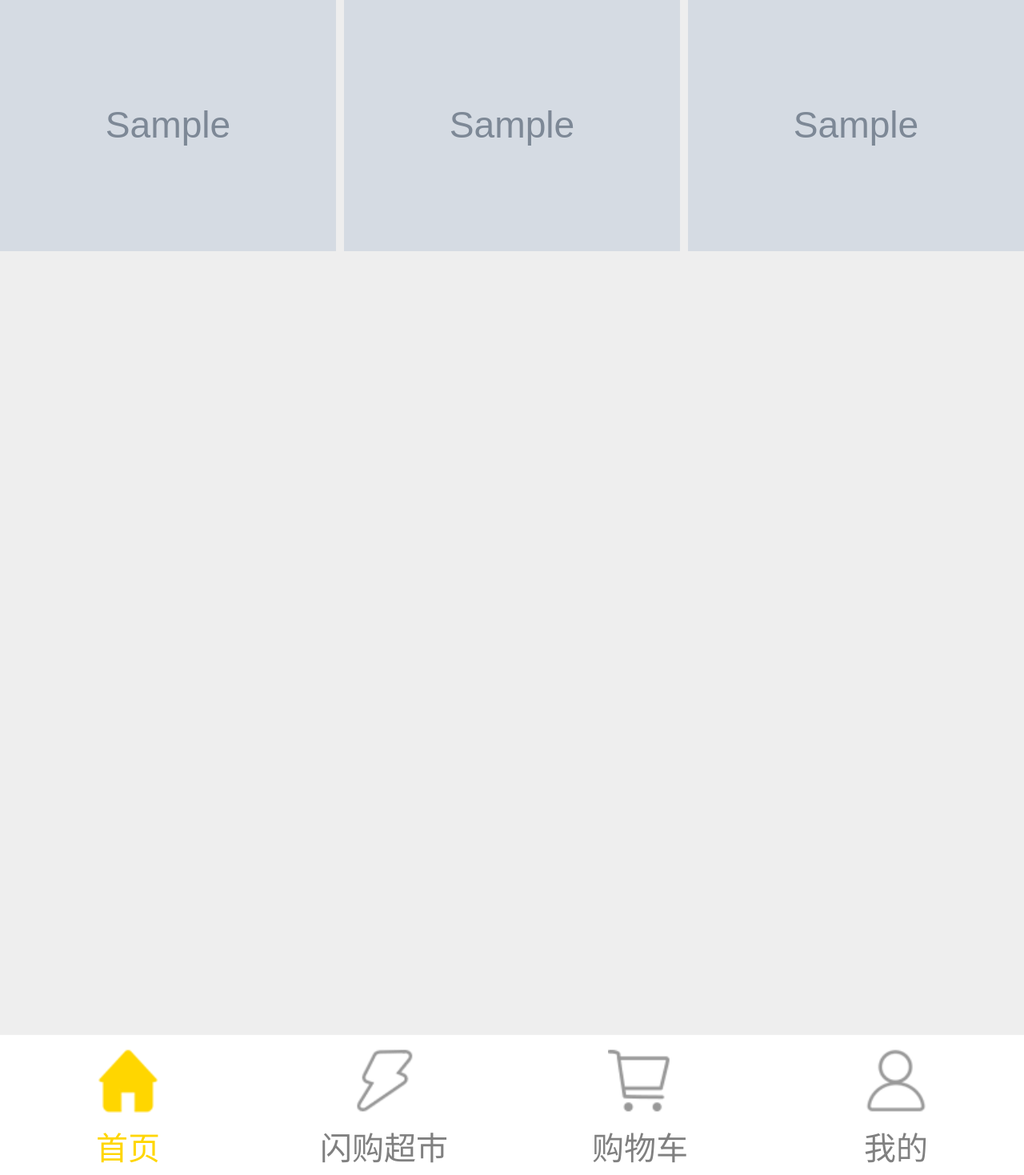
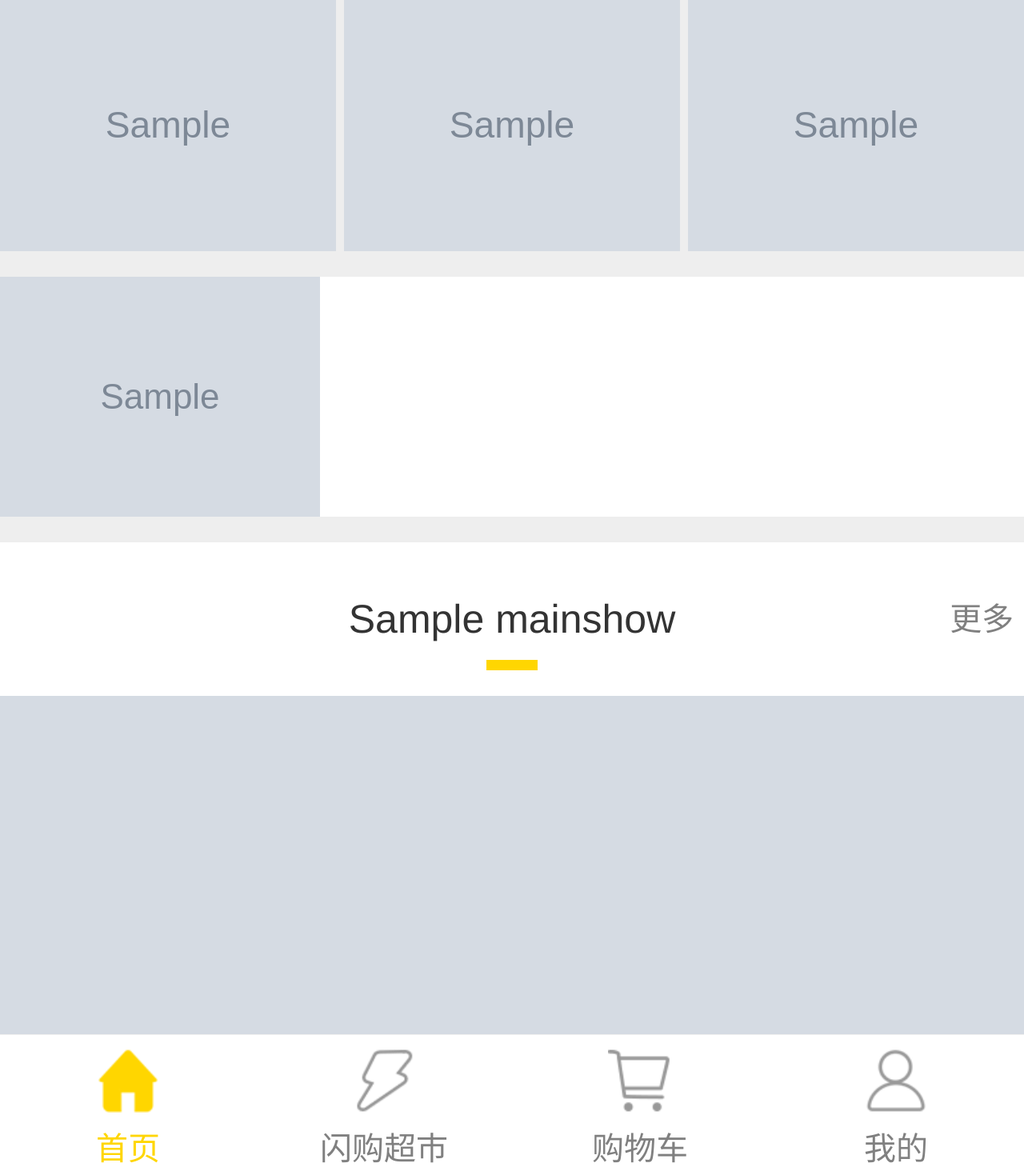
Before and after one commit to 506017395/AXFProject, a Django app: page / in a window 1280 px wide. Shown: the part 1131-2600 px from the top of the page at 80% size. Run offline with Django 3.2, Linux system fonts and the light colour scheme; tables that the repository leaves empty hold one stand-in row (values such as "Sample post"); grey boxes marked "Sample" are stand-in pictures; some libraries are stand-ins or nearby versions.

Commit message:
complete HomePage

```diff
--- a/axf/models.py
+++ b/axf/models.py
@@ -28,3 +28,42 @@ class Nav(Base):
 class Mustbuy(Base):
     class Meta:
         db_table = "axf_mustbuy"
+
+
+# 商品部分
+class Shop(Base):
+    class Meta:
+        db_table = "axf_shop"
+
+
+# 主体内容
+class Mainshow(models.Model):
+    trackid = models.CharField(max_length=20)
+    name = models.CharField(max_length=20)
+    img = models.CharField(max_length=100)
+    categoryid = models.CharField(max_length=20)
+    brandname = models.CharField(max_length=20)
+
+    img1 = models.CharField(max_length=100)
+    childcid1 = models.CharField(max_length=20)
+    productid1 = models.CharField(max_length=20)
+    longname1 = models.CharField(max_length=100)
+    price1 = models.DecimalField(max_digits=10, decimal_places=2)
+    marketprice1 = models.DecimalField(max_digits=10, decimal_places=2)
+
+    img2 = models.CharField(max_length=100)
+    childcid2 = models.CharField(max_length=20)
+    productid2 = models.CharField(max_length=20)
+    longname2 = models.CharField(max_length=100)
+    price2 = models.DecimalField(max_digits=10, decimal_places=2)
+    marketprice2 = models.DecimalField(max_digits=10, decimal_places=2)
+
+    img3 = models.CharField(max_length=100)
+    childcid3 = models.CharField(max_length=20)
+    productid3 = models.CharField(max_length=20)
+    longname3 = models.CharField(max_length=100)
+    price3 = models.DecimalField(max_digits=10, decimal_places=2)
+    marketprice3 = models.DecimalField(max_digits=10, decimal_places=2)
+
+    class Meta:
+        db_table = "axf_mainshow"
--- a/axf/views.py
+++ b/axf/views.py
@@ -2,19 +2,31 @@ from django.shortcuts import render
 
 # Create your views here.
 # 首页
-from axf.models import Wheel, Nav, Mustbuy
+from axf.models import Wheel, Nav, Mustbuy, Shop, Mainshow
 
 
 def home(request):
     # 获取轮播数据
     wheels = Wheel.objects.all()
+    # 获取导航数据
     navs = Nav.objects.all()
+    # 获取闪购轮播
     mustbuys = Mustbuy.objects.all()
-    print(len(mustbuys))
+    # 获取商品
+    shop = Shop.objects.all()
+    shophead, shoptabs, shopclasss, shopcommends = shop[0], shop[1:3], shop[3:7], shop[7:]
+    # 主体部分
+    mainshows = Mainshow.objects.all()
+
     result = {
         "wheels": wheels,
         "navs": navs,
         "mustbuys": mustbuys,
+        "shophead": shophead,
+        "shoptabs": shoptabs,
+        "shopclasss": shopclasss,
+        "shopcommends": shopcommends,
+        "mainshows": mainshows,
     }
     return render(request, "home/home.html", context=result)
 
--- a/static/base/css/reset.css
+++ b/static/base/css/reset.css
@@ -18,4 +18,4 @@ table { border-collapse:collapse; border-spacing:0}
 /*.fl{float:left;}.fr{float:right;}.hide{display:none;}.show{display: block;}*/
 .ellipsis { white-space:nowrap; text-overflow:ellipsis; overflow:hidden}
 .break { word-break:break-all; word-wrap:break-word}
-header, footer, article, section, nav, menu, hgroup {display: block;clear:all;}
+header, footer, article, section, nav, menu, hgroup {display: block;clear:none;}
--- a/static/home/css/home.css
+++ b/static/home/css/home.css
@@ -1,10 +1,11 @@
-.home{
+.home {
     /*width: 100%;*/
 }
 
 footer .home span {
     background-image: url(/static/base/img/home1.png);
 }
+
 footer .home dd {
     color: #ffd601;
 }
@@ -16,92 +17,109 @@ footer .home dd {
     overflow: hidden;
 }
 
-#topSwiper .swiper-wrapper{
+#topSwiper .swiper-wrapper {
     width: 100%;
     height: 100%;
 }
-#topSwiper .swiper-wrapper a{
+
+#topSwiper .swiper-wrapper a {
     display: inline-block;
     width: 100%;
     height: 100%;
 }
-#topSwiper img{
+
+#topSwiper img {
     width: 100%;
     height: 100%;
 }
-#topSwiper .swiper-pagination{
+
+#topSwiper .swiper-pagination {
     bottom: 0px;
 }
 
-
 /* 导航部分*/
-.nav{
+.nav {
     /* 8px*/
     margin: 0.5rem 0;
     background: white;
     /* 10px*/
     padding: 0 0.625rem 0.625rem 0.625rem;
 }
-.nav ul{
+
+.nav ul {
     display: flex;
 }
-.nav ul li{
-    width:25%;
+
+.nav ul li {
+    width: 25%;
     text-align: center;
     /* 11px*/
     font-size: 0.6875rem;
 }
-.nav ul li img{
+
+.nav ul li img {
     width: 100%;
     margin-bottom: 0.625rem;
 }
 
 /* 闪购 轮播图部分*/
-#mustbuySwiper{
+#mustbuySwiper {
     width: 100%;
 }
+
 /* 关键是swiper的设置，slidesPerView个数*/
-#mustbuySwiper img{
-    width:100%;
+#mustbuySwiper img {
+    width: 100%;
 }
 
 /* 商品部分*/
-.shop{
+.shop {
     background: white;
     margin: 0.5rem 0;
 }
-.shop .shophead{
+
+.shop .shophead {
     width: 100%;
 }
-.shop .shophead a{
+
+.shop .shophead a {
     display: inline-block;
 }
-.shop .shophead img{
+
+.shop .shophead img {
     width: 100%;
 }
-.shop .shoptab{
+
+.shop .shoptab {
     width: 100%;
     display: flex;
 }
-.shop .shoptab a{
-    width:50%;
+
+.shop .shoptab a {
+    width: 50%;
 }
+
 .shop .shoptab img {
-    width:100%;
+    width: 100%;
 }
-.shop .shopclass{
+
+.shop .shopclass {
     display: flex;
 }
-.shop .shopclass li{
+
+.shop .shopclass li {
     width: 25%;
 }
-.shop .shopclass li a{
+
+.shop .shopclass li a {
     display: inline-block;
 }
-.shop .shopclass li img{
-    width:100%;
+
+.shop .shopclass li img {
+    width: 100%;
 }
-.shop .shopcommend{
+
+.shop .shopcommend {
     width: 100%;
     display: flex;
     /*
@@ -110,41 +128,48 @@ footer .home dd {
     */
     flex-wrap: wrap;
 }
-.shop .shopcommend li{
-    width:50%;
+
+.shop .shopcommend li {
+    width: 50%;
 }
-.shop .shopcommend li a{
+
+.shop .shopcommend li a {
     display: block;
 }
-.shop .shopcommend li img{
+
+.shop .shopcommend li img {
     width: 100%;
 }
 
-
 /* 主体内容部分呢*/
-.main{
+.main {
 
 }
-.main .main-wrapper{
+
+.main .main-wrapper {
     /* 8px*/
     margin: 0.5rem 0;
     background: white;
 }
-.main .main-wrapper .title{
+
+.main .main-wrapper .title {
     /* 48px*/
     height: 3rem;
     line-height: 3rem;
     text-align: center;
     position: relative;
+    font-size: 50px;
 }
-.main .main-wrapper .title a{
+
+.main .main-wrapper .title a {
     position: absolute;
     color: gray;
     /* 10px*/
     font-size: 0.625rem;
     right: 0.2rem;
 }
-.main .main-wrapper .title span{
+
+.main .main-wrapper .title span {
     background-color: #ffd601;
     width: 1rem;
     height: 0.2rem;
@@ -154,32 +179,35 @@ footer .home dd {
     bottom: 0.5rem;
 }
 
-
-.main .main-wrapper .headimg img{
+.main .main-wrapper .headimg img {
     width: 100%;
 }
 
-.main .main-wrapper .shoplist{
+.main .main-wrapper .shoplist {
     display: flex;
 }
-.main .main-wrapper .shoplist .shopitem{
+
+.main .main-wrapper .shoplist .shopitem {
     width: 33.3%;
     /* 5px*/
     padding: 0.3125rem;
     position: relative;
 }
-.main .main-wrapper .shoplist .shopitem a{
+
+.main .main-wrapper .shoplist .shopitem a {
     font-size: 0.625rem;
     display: block;
 }
-.main .main-wrapper .shoplist .shopitem .img{
-    width:100%;
+
+.main .main-wrapper .shoplist .shopitem .img {
+    width: 100%;
 }
-.main .main-wrapper .shoplist .shopitem .desc{
+
+.main .main-wrapper .shoplist .shopitem .desc {
     /* 10px*/
     font-size: 0.625rem;
     color: black;
-    width:100%;
+    width: 100%;
     height: 2.4rem;
     line-height: 1.2rem;
     display: -webkit-box;
@@ -188,17 +216,19 @@ footer .home dd {
     -webkit-box-orient: vertical;
     -webkit-line-clamp: 2;
 }
-.main .main-wrapper .shoplist .shopitem .price{
+
+.main .main-wrapper .shoplist .shopitem .price {
     color: red;
 }
-.main .main-wrapper .shoplist .shopitem .marketprice{
+
+.main .main-wrapper .shoplist .shopitem .marketprice {
     color: gray;
     /* 8px*/
     font-size: 0.5rem;
     text-decoration: line-through;
 }
 
-.main .main-wrapper .shoplist .shopitem button{
+.main .main-wrapper .shoplist .shopitem button {
     display: inline-block;
     border: 1px solid lightgrey;
     /* 24px*/
@@ -213,7 +243,9 @@ footer .home dd {
     right: 0.1rem;
     /* 12px*/
     bottom: -0.5rem;
+    font-size: 50px;
 }
-.main .main-wrapper .shoplist .shopitem button span{
+
+.main .main-wrapper .shoplist .shopitem button span {
 
 }
--- /dev/null
+++ b/static/market/js/market.js
@@ -0,0 +1,3 @@
+$(function () {
+
+});
--- a/templates/home/home.html
+++ b/templates/home/home.html
@@ -40,7 +40,6 @@
                 {% endfor %}
             </ul>
         </div>
-
         {#闪购 轮播#}
         <div class="swiper-container" id="mustbuySwiper">
             <div class="swiper-wrapper">
@@ -57,5 +56,70 @@
             {#<div class="swiper-button-next"></div>#}
             {#<div class="swiper-button-prev"></div>#}
         </div>
+        {#商品部分#}
+        <div class="shop">
+            <div class="shophead">
+                <a href=""><img src="{{ shophead.img }}" alt="{{ shophead.name }}"></a>
+            </div>
+            <div class="shoptab">
+                {% for shoptab in shoptabs %}
+                    <a href=""><img src="{{ shoptab.img }}" alt="{{ shoptab.name }}"></a>
+                {% endfor %}
+            </div>
+            <ui class="shopclass">
+                {% for shopclass in shopclasss %}
+                    <li><a href=""><img src="{{ shopclass.img }}" alt="{{ shopclass.name }}"></a></li>
+                {% endfor %}
+            </ui>
+            <ul class="shopcommend">
+                {% for shopcommend in shopcommends %}
+                    <li><a href=""><img src="{{ shopcommend.img }}" alt="{{ shopcommend.name }}"></a></li>
+                {% endfor %}
+            </ul>
+        </div>
+        {#主体内容#}
+        <div class="main">
+            {% for mainshow in mainshows %}
+                <div class="main-wrapper">
+                    <div class="title">
+                        {{ mainshow.name }}
+                        <a href="#">更多</a>
+                        <span></span>
+                    </div>
+                    <div class="headimg">
+                        <img src="{{ mainshow.img }}" alt="">
+                    </div>
+                    <div class="shoplist">
+                        <div class="shopitem">
+                            <a href="">
+                                <img src="{{ mainshow.img1 }}" alt="">
+                                <span class="desc">{{ mainshow.longname1 }}</span>
+                                <span class="price">{{ mainshow.price1 }}</span>
+                                <span class="marketprice">{{ mainshow.marketprice1 }}</span>
+                            </a>
+                            <button><span>+</span></button>
+                        </div>
+                        <div class="shopitem">
+                            <a href="">
+                                <img src="{{ mainshow.img2 }}" alt="">
+                                <span class="desc">{{ mainshow.longname2 }}</span>
+                                <span class="price">{{ mainshow.price2 }}</span>
+                                <span class="marketprice">{{ mainshow.marketprice2 }}</span>
+                            </a>
+                            <button><span>+</span></button>
+                        </div>
+                        <div class="shopitem">
+                            <a href="">
+                                <img src="{{ mainshow.img3 }}" alt="">
+                                <span class="desc">{{ mainshow.longname3 }}</span>
+                                <span class="price">{{ mainshow.price3 }}</span>
+                                <span class="marketprice">{{ mainshow.marketprice3 }}</span>
+                            </a>
+                            <button><span>+</span></button>
+                        </div>
+                    </div>
+                </div>
+            {% endfor %}
+        </div>
     </div>
 {% endblock %}
--- a/templates/market/market.html
+++ b/templates/market/market.html
@@ -13,5 +13,5 @@
 {% block title %}闪购超市{% endblock %}
 {#body内容#}
 {% block content %}
-
+    div
 {% endblock %}
```
Also changed, not shown: axf/migrations/0002_shop.py (added), axf/migrations/0003_mainshow.py (added).
